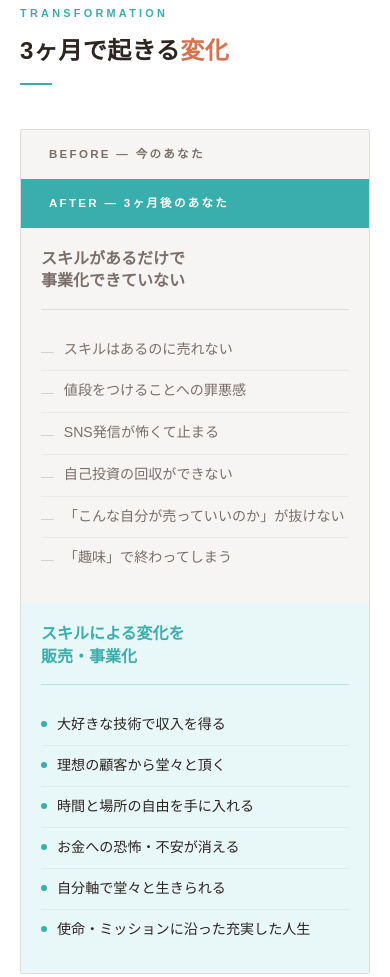
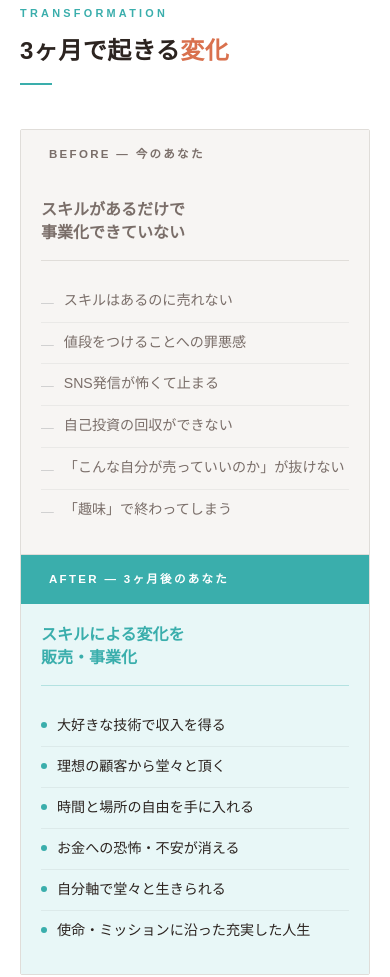
Before and after one commit to neurovitalityrevival-lang/skill-monetize-School, a website: page index.html in a window 390 px wide. Shown: the part 3740-4717 px from the top of the page. Drawn offline with Linux system fonts and the light colour scheme.

Commit message:
サイト更新

```diff
--- a/index.html
+++ b/index.html
@@ -202,28 +202,21 @@
   /* ===== SESSION ===== */
   #session { background: var(--white); }
   .ba-wrap {
+    display: grid; grid-template-columns: 1fr 48px 1fr;
     border: 1px solid var(--border); border-radius: 2px; overflow: hidden;
-    margin-bottom: 0;
   }
-  .ba-header {
-    display: grid; grid-template-columns: 1fr 56px 1fr;
-  }
+  .ba-block { display: flex; flex-direction: column; }
   .ba-head-cell {
     padding: 14px 28px; font-size: 0.72rem; font-weight: 700;
     letter-spacing: 0.2em; text-transform: uppercase;
   }
   .ba-head-cell.before { background: #f7f5f3; color: var(--text-light); }
   .ba-head-cell.after { background: var(--main); color: var(--white); }
-  .ba-head-arrow { background: var(--text); display: flex; align-items: center; justify-content: center; }
-  .ba-arrow-svg { width: 20px; height: 20px; }
-  .ba-body {
-    display: grid; grid-template-columns: 1fr 56px 1fr;
-  }
   .ba-col-before {
-    background: #f7f5f3; padding: 0 28px 32px;
+    background: #f7f5f3; padding: 0 28px 32px; flex: 1;
   }
   .ba-col-after {
-    background: #e8f7f7; padding: 0 28px 32px;
+    background: #e8f7f7; padding: 0 28px 32px; flex: 1;
   }
   .ba-big-label {
     font-size: 1rem; font-weight: 900; color: var(--text-light);
@@ -433,8 +426,9 @@
     .hamburger { display: flex; }
     section { padding: 64px 20px; }
     .why-box { padding: 32px 24px; }
-    .ba-header, .ba-body { grid-template-columns: 1fr; }
-    .ba-head-arrow, .ba-divider-col { display: none; }
+    .ba-wrap { grid-template-columns: 1fr; }
+    .ba-divider-col { display: none; }
+    .ba-block:first-child { border-bottom: 1px solid var(--border); }
     .ba-col-before, .ba-col-after { padding: 0 20px 24px; }
     .profile-grid { grid-template-columns: 1fr; }
     .profile-photo { max-width: 220px; }
@@ -597,16 +591,9 @@
     <h2 class="section-title">3ヶ月で起きる<em>変化</em></h2>
     <div class="section-divider"></div>
     <div class="ba-wrap">
-      <div class="ba-header">
+      <!-- BEFORE -->
+      <div class="ba-block">
         <div class="ba-head-cell before">Before — 今のあなた</div>
-        <div class="ba-head-arrow">
-          <svg class="ba-arrow-svg" viewBox="0 0 24 24" fill="none" stroke="white" stroke-width="2" stroke-linecap="round" stroke-linejoin="round">
-            <path d="M5 12h14M12 5l7 7-7 7"/>
-          </svg>
-        </div>
-        <div class="ba-head-cell after">After — 3ヶ月後のあなた</div>
-      </div>
-      <div class="ba-body">
         <div class="ba-col-before">
           <div class="ba-big-label">スキルがあるだけで<br>事業化できていない</div>
           <ul class="ba-list before">
@@ -618,11 +605,16 @@
             <li>「趣味」で終わってしまう</li>
           </ul>
         </div>
-        <div class="ba-divider-col">
-          <svg width="20" height="20" viewBox="0 0 24 24" fill="none" stroke="white" stroke-width="2" stroke-linecap="round" stroke-linejoin="round">
-            <path d="M5 12h14M12 5l7 7-7 7"/>
-          </svg>
-        </div>
+      </div>
+      <!-- ARROW -->
+      <div class="ba-divider-col">
+        <svg width="20" height="20" viewBox="0 0 24 24" fill="none" stroke="white" stroke-width="2" stroke-linecap="round" stroke-linejoin="round">
+          <path d="M5 12h14M12 5l7 7-7 7"/>
+        </svg>
+      </div>
+      <!-- AFTER -->
+      <div class="ba-block">
+        <div class="ba-head-cell after">After — 3ヶ月後のあなた</div>
         <div class="ba-col-after">
           <div class="ba-big-label after">スキルによる変化を<br>販売・事業化</div>
           <ul class="ba-list after">
```
